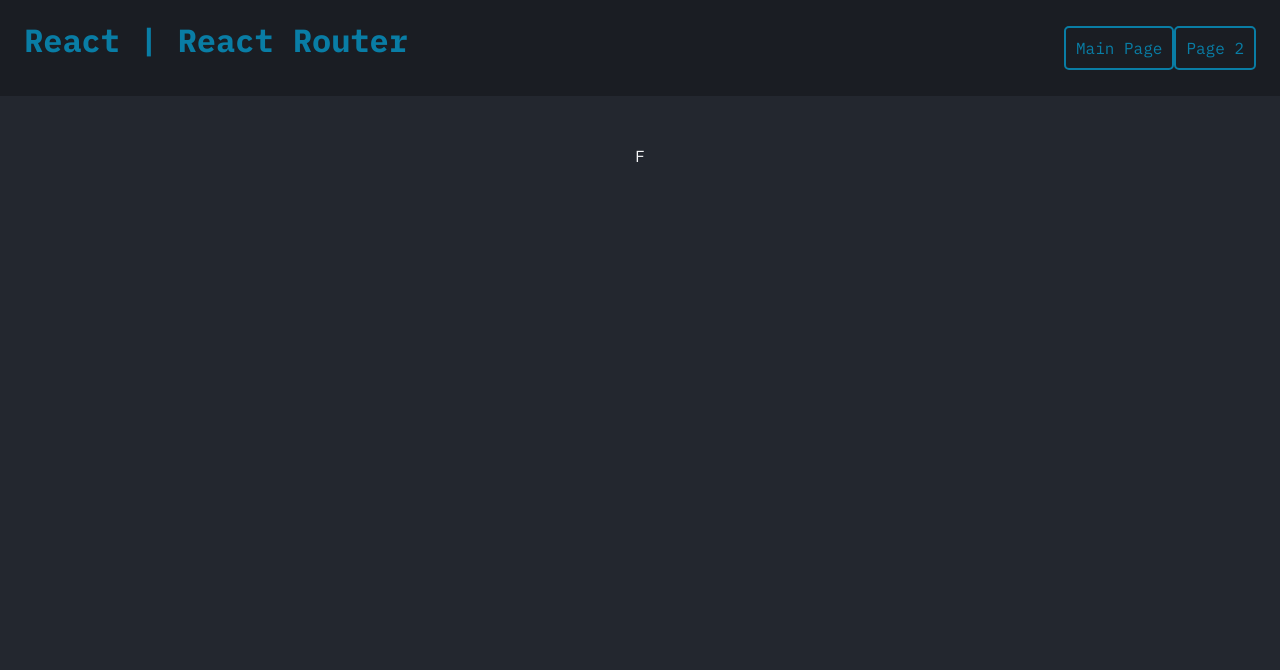
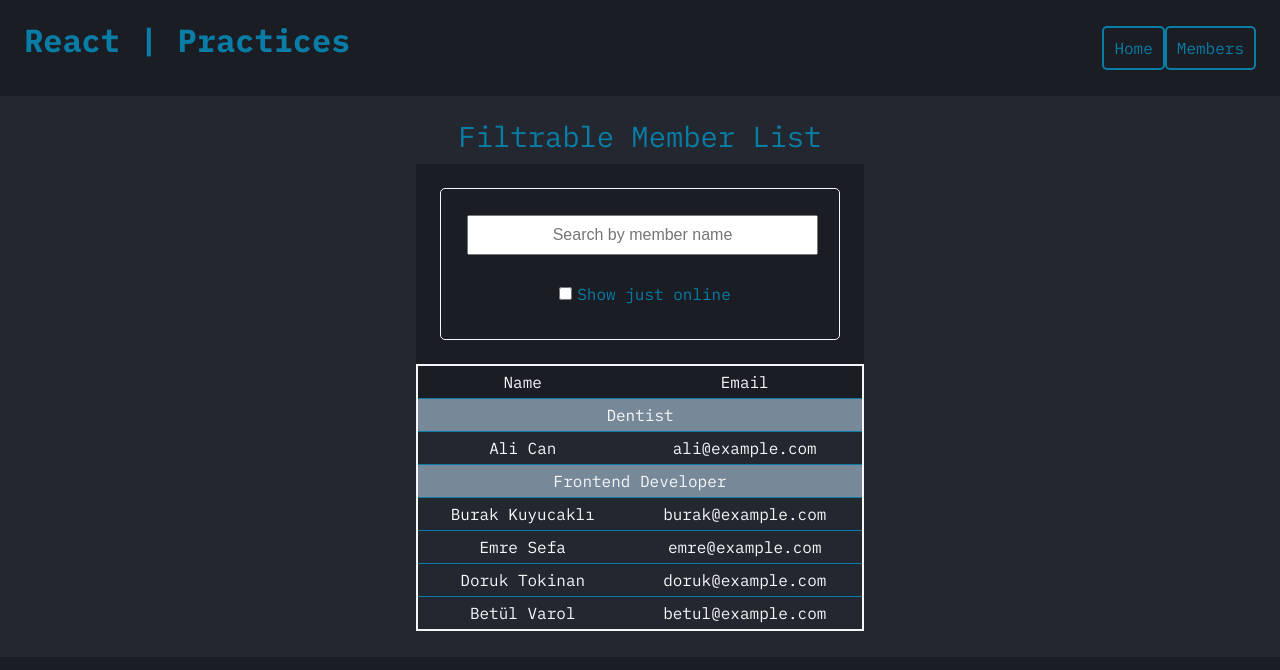
Before and after one commit to HulyaMartli/ReactExercises03-Practice, a React (Vite) app: page /members in a window 1280 px wide. Shown: the top 670 px of the page. Built offline with nearby package versions, Linux system fonts and the light colour scheme.

Commit message:
filterable contact list completed

```diff
--- a/src/App.jsx
+++ b/src/App.jsx
@@ -1,5 +1,6 @@
 import './assets/styles/reset.css'
 import './App.css'
+import styles from "./assets/styles/NavFooter.module.css"
 import { Logo } from './components/Logo'
 import { NavMain } from './components/NavMain'
 import { Page01 } from './pages/Page01'
@@ -18,10 +19,10 @@ function App() {
     <main>
       <Routes>
         <Route path="/" element={<Page01/>} />
-        <Route path="/02" element={<Page02/>} />
+        <Route path="/members" element={<Page02/>} />
       </Routes>
     </main>
-    <footer>F</footer>
+    <footer className={styles.NavFooter}></footer>
     </>
   )
 
--- a/src/assets/styles/FilterableContactList.module.css
+++ b/src/assets/styles/FilterableContactList.module.css
@@ -1,6 +1,8 @@
 .tbl{
     border: 2px solid var(--white--color);
     width: 100%;
+    display: inline-table;
+    align-items: center;
 }
 
 .tbl tr{
--- a/src/components/FilterableContactList.jsx
+++ b/src/components/FilterableContactList.jsx
@@ -1,6 +1,17 @@
-import { DATA_CONTACTS } from "../data"
+import { DATA_MEMBERS } from "../data"
 import classes from "../assets/styles/FilterableContactList.module.css"
 import { useState } from "react";
+
+DATA_MEMBERS.sort((a,b)=>{
+    if(a.profession>b.profession){
+        return 1;
+    }
+    if(a.profession<b.profession){
+        return -1;
+    }
+
+    return 0;
+})
 
 export function FilterableContactList() {
     /* Lifting state up: we moved useState from
@@ -8,17 +19,18 @@ export function FilterableContactList() {
     ContactsTable uses it and we need it to be in a
     empracive function like FilterableContactList */
     const [searchTerm, setSearchTerm] = useState("");
+    const [onlineOnly, setOnlineOnly] = useState(false);
     return (
         <div>
-            <SearchBar searchTerm={searchTerm} onTermChange={setSearchTerm}/>
+            <SearchBar searchTerm={searchTerm} onTermChange={setSearchTerm} onlineOnly={onlineOnly} onOnlineOnlyChange = {setOnlineOnly}/>
             <div>
-                <ContactsTable searchTerm={searchTerm}/>
+                <ContactsTable searchTerm={searchTerm} onlineOnly={onlineOnly}/>
             </div>
         </div>
     );
 }
 
-function SearchBar({searchTerm, onTermChange}) {
+function SearchBar({searchTerm, onTermChange, onlineOnly, onOnlineOnlyChange}) {
     //const [searchTerm, setSearchTerm] = useState("");
     return (
         <header>
@@ -27,7 +39,7 @@ function SearchBar({searchTerm, onTermChange}) {
                 type="text"
                 name="searchTerm"
                 id="searchTerm"
-                placeholder="Write the contact name" onChange={(e)=>{
+                placeholder="Search by member name" onChange={(e)=>{
                     onTermChange(e.target.value);
                 }} value={searchTerm}/>
                 <label>
@@ -35,24 +47,51 @@ function SearchBar({searchTerm, onTermChange}) {
                     type="checkbox"
                     name="onlineOnly"
                     id="onlineOnly"
-                    onChange={()=>{}}/>
+                    onChange={(e)=>{
+                        onOnlineOnlyChange(e.target.checked);
+                    }}
+                    checked={onlineOnly}
+                    />
                     Show just online
                 </label>
+                <p>{searchTerm}</p>
             </form>
         </header>
     );
 }
 
-function ContactsTable({searchTerm}) {
+function ContactsTable({searchTerm, onlineOnly}) {
 
-    const contacts = [];
+    /* const contacts = DATA_CONTACTS.filter(c=>c.name.toLowerCase()
+        .includes(searchTerm))
+        .map((c)=> <RowContact key={c.id} name={c.name} email={c.email}/>); */
 
-    DATA_CONTACTS.forEach((c)=>{
-        if(c.name.toLowerCase().includes(searchTerm)){
-            contacts.push(c);
+    const members = [];
+    let lastProfession = null;
+
+    DATA_MEMBERS.forEach((c)=>{
+        const lowerName = c.name.toLowerCase();
+        const lowerSearchTerm = searchTerm.toLowerCase();
+        const indexOf = lowerName.indexOf(lowerSearchTerm);
+
+        if(indexOf === -1){
+            return;
         }
+
+        if(onlineOnly && !c.isOnline){
+            return;
+        }
+
+        if(lastProfession !== c.profession){
+            members.push(<RowProfession key={c.profession} profession={c.profession}/>);
+        }
+
+        members.push(
+            <RowContact key={c.id} name={c.name} email={c.email} />
+        );
+
+        lastProfession = c.profession
     })
-    console.log(contacts)
 
     return (
         <>
@@ -64,10 +103,11 @@ function ContactsTable({searchTerm}) {
                 </tr>
             </thead>
             <tbody>
-                <RowProfession profession="Frontend Developer"/>
+                {members}
+                {/* <RowProfession profession="Frontend Developer"/>
                 <RowContact/>
                 <RowContact/>
-                <RowProfession profession="Dentist"/>
+                <RowProfession profession="Dentist"/> */}
             </tbody>
         </table>
         </>
--- a/src/components/Logo.jsx
+++ b/src/components/Logo.jsx
@@ -1,3 +1,3 @@
 export function Logo(){
-    return <h1 className="logo"><a href="#">React | React Router</a></h1>
+    return <h1 className="logo"><a href="#">React | Practices</a></h1>
 }
--- a/src/components/NavMain.jsx
+++ b/src/components/NavMain.jsx
@@ -6,10 +6,10 @@ export function NavMain(){
     <nav className={styles.NavMain}>
         <ul>
             <li>
-                 <Link to="/">Main Page</Link>
+                 <Link to="/">Home</Link>
             </li>
             <li>
-                <Link to="/02">Page 2</Link>
+                <Link to="/members">Members</Link>
             </li>
         </ul>
     </nav>
--- a/src/data.js
+++ b/src/data.js
@@ -1,7 +1,7 @@
-export const DATA_CONTACTS = [
+export const DATA_MEMBERS = [
     {id:0, name:"Burak Kuyucaklı", isOnline:false, profession:"Frontend Developer", email:"burak@example.com"},
     {id:1, name:"Emre Sefa", isOnline:false, profession:"Frontend Developer", email:"emre@example.com"},
-    {id:2, name:"Doruk Tokinan", isOnline:false, profession:"Frontend Developer", email:"doruk@example.com"},
+    {id:2, name:"Doruk Tokinan", isOnline:true, profession:"Frontend Developer", email:"doruk@example.com"},
     {id:3, name:"Betül Varol", isOnline:false, profession:"Frontend Developer", email:"betul@example.com"},
     {id:4, name:"Ali Can", isOnline:false, profession:"Dentist", email:"ali@example.com"}
 ]
--- a/src/pages/Page01.jsx
+++ b/src/pages/Page01.jsx
@@ -1,7 +1,7 @@
 export function Page01(){
     return (
         <section>
-            <h2>Page 01</h2>
+            <h2>React Practices with Vite and React Router</h2>
         </section>
     )
 }
--- a/src/pages/Page02.jsx
+++ b/src/pages/Page02.jsx
@@ -3,7 +3,7 @@ import { FilterableContactList } from "../components/FilterableContactList";
 export function Page02(){
     return (
         <section>
-            <h2>Page 02</h2>
+            <h2>Filtrable Member List</h2>
             <FilterableContactList/>
         </section>
     )
```
